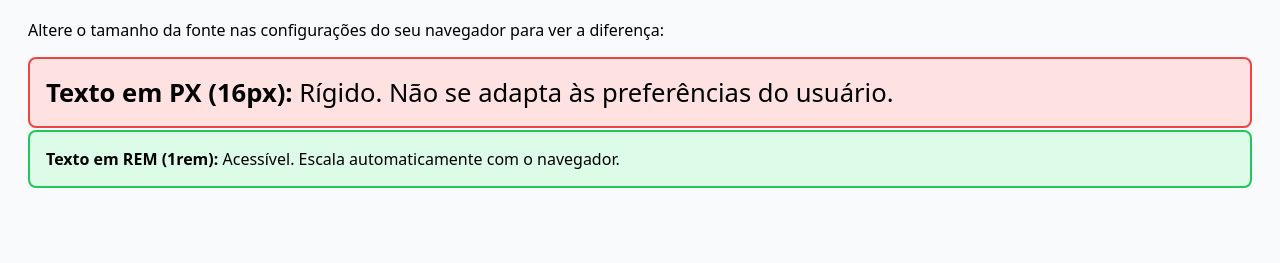
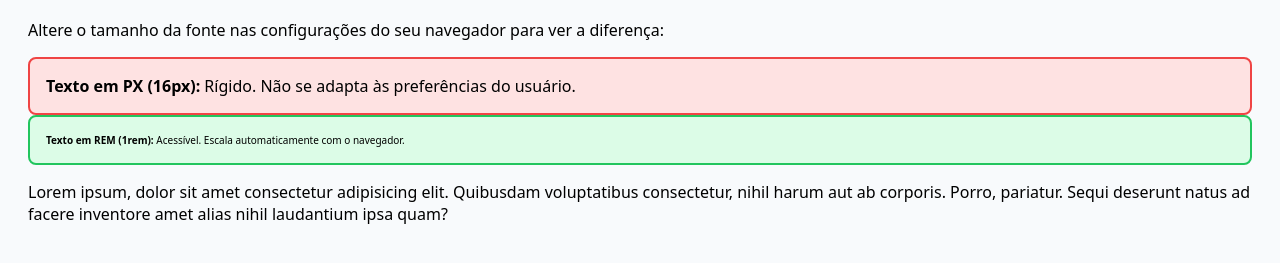
Before and after one commit to gustav0godoi/display, a website: page hub-ia/teste-acessibilidade.html in a window 1280 px wide. Shown: the part 87-350 px from the top of the page. Drawn offline with Linux system fonts and the light colour scheme.

Commit message:
ADD: Testando REM e PX

```diff
--- a/hub-ia/teste-acessibilidade.html
+++ b/hub-ia/teste-acessibilidade.html
@@ -1,5 +1,6 @@
 <!DOCTYPE html>
 <html lang="pt-BR">
+
 <head>
   <meta charset="UTF-8">
   <meta name="viewport" content="width=device-width, initial-scale=1.0">
@@ -7,16 +8,20 @@
   <style>
     /* o elemento raiz assume 100% da preferencia do navegador */
     html {
-      font-size: 100%;
+      font-size: 62.5%;
       font-family: system-ui, -apple-system, sans-serif;
       padding: 20px;
       background-color: #f8fafc;
     }
 
+    body{
+      font-size: 1.6rem;
+    }
+
 
     .caixa {
-      padding: 16px;
-      margin-bottom: 2px;
+      padding: 1.6rem;
+      margin-bottom: 2;
       border-radius: 8px;
     }
 
@@ -24,22 +29,19 @@
     .caixa-px {
       background-color: #fee2e2;
       border: 2px solid #ef4444;
-      font-size: 1.6rem;
+      font-size: 16px;
     }
 
     /* texto dinamico em rem */
     .caixa-rem {
       background-color: #dcfce7;
       border: 2px solid #22c55e;
-      font-size: 16px;
-    }
-
-    .filho{
-      font-size: 16px;
+      font-size: 1rem;
     }
 
   </style>
 </head>
+
 <body>
 
   <h1>Teste de Acessibilidade: PX vs REM</h1>
@@ -53,5 +55,12 @@
     <strong>Texto em REM (1rem):</strong> Acessível. Escala automaticamente com o navegador.
   </div>
 
+  <div class="container">
+    <p class="c-container">
+      Lorem ipsum, dolor sit amet consectetur adipisicing elit. Quibusdam voluptatibus consectetur, nihil harum aut ab corporis. Porro, pariatur. Sequi deserunt natus ad facere inventore amet alias nihil laudantium ipsa quam?
+    </p>
+  </div>
+
 </body>
+
 </html>
```
